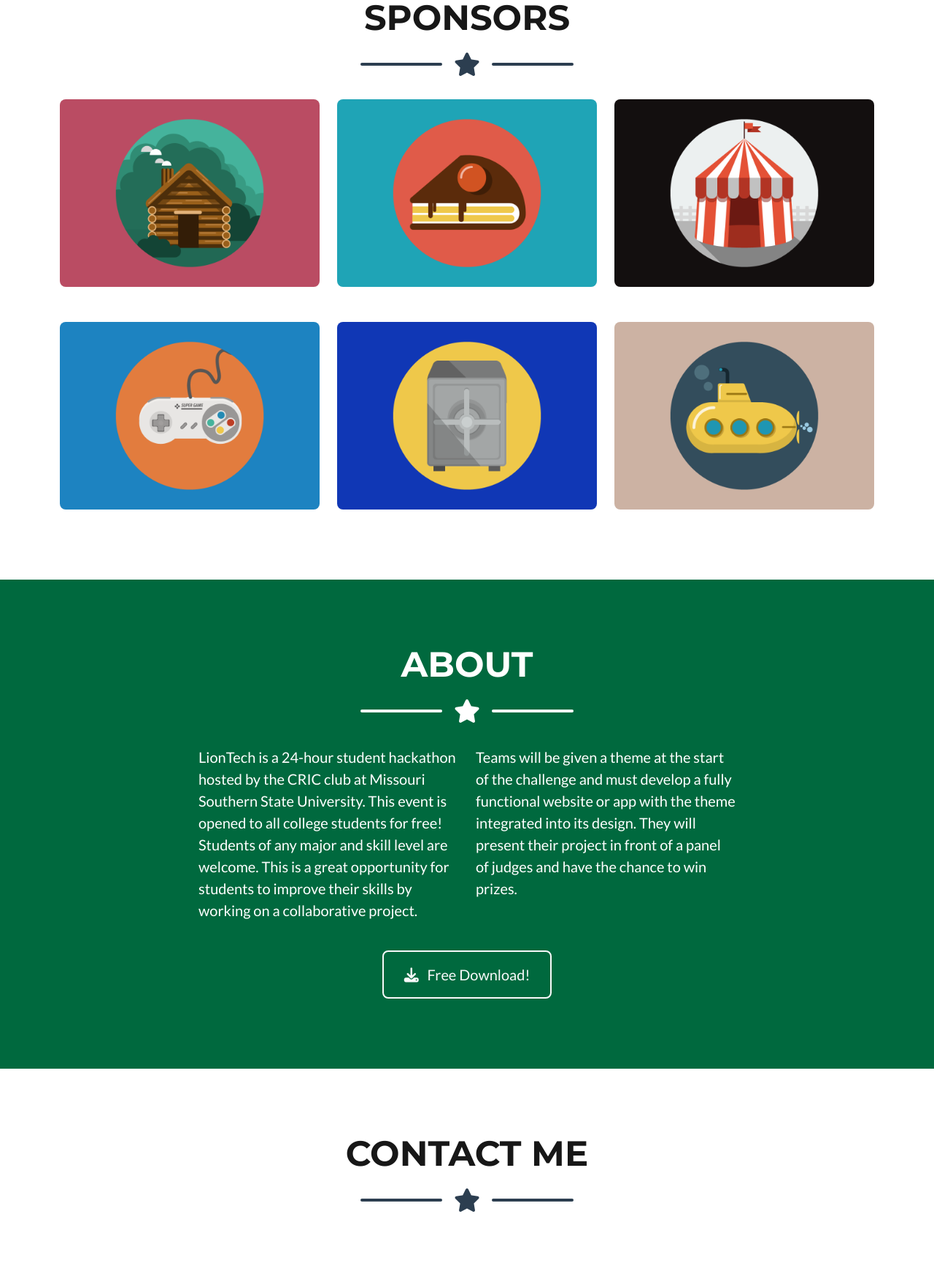
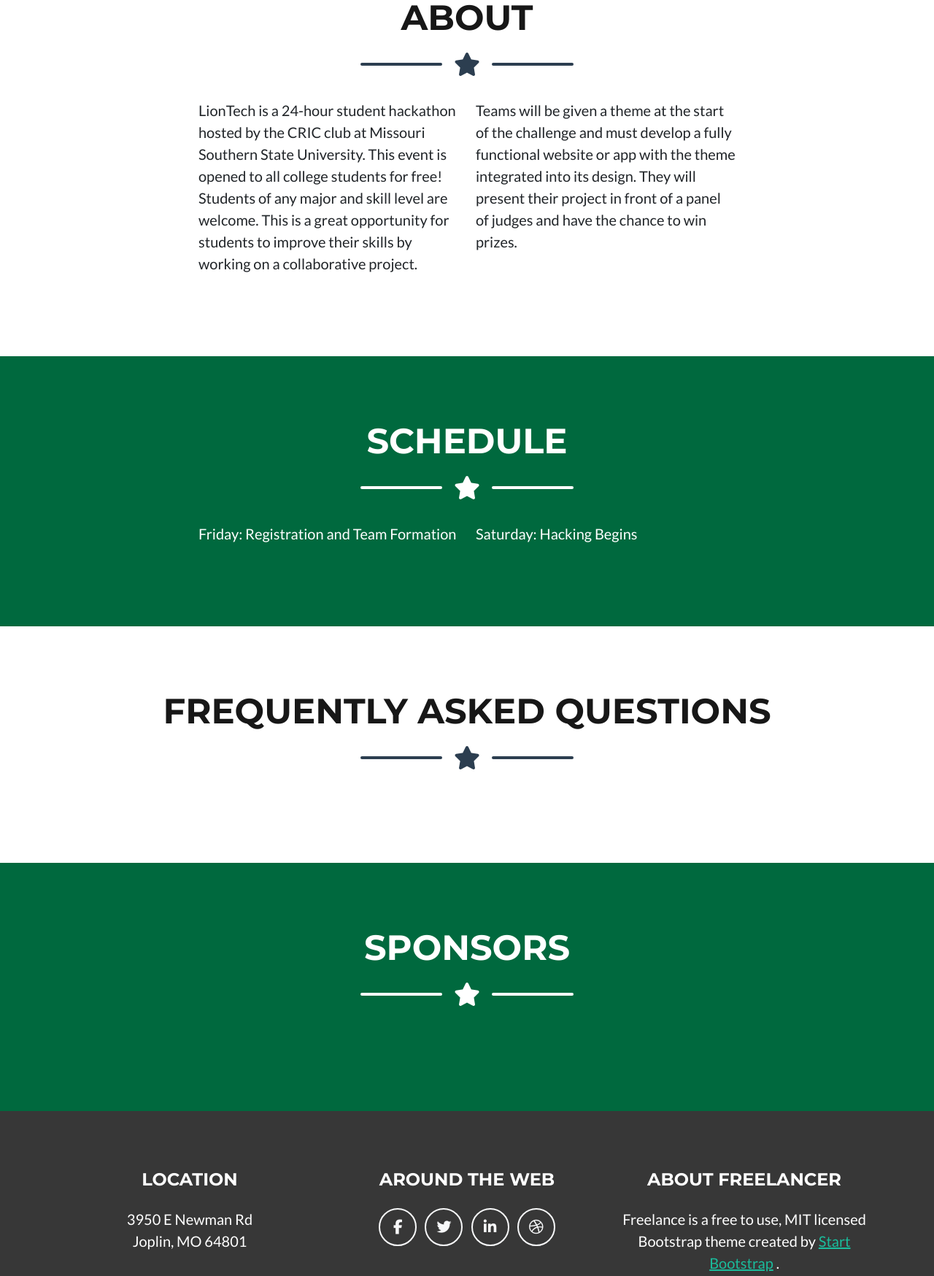
Before and after one commit to EdwardEmanuelIII/Hackathon, a plain HTML site: page index-example.html in a window 1280 px wide. Shown: the part 896-2644 px from the top of the page at 73% size. Drawn offline with nearby package versions, Linux system fonts and the light colour scheme.

Commit message:
Sections

```diff
--- a/index-example.html
+++ b/index-example.html
@@ -52,18 +52,21 @@
         <div class="collapse navbar-collapse" id="navbarResponsive">
           <ul class="navbar-nav ms-auto">
             <li class="nav-item mx-0 mx-lg-1">
-              <a class="nav-link py-3 px-0 px-lg-3 rounded" href="#portfolio"
-                >Portfolio</a
-              >
-            </li>
-            <li class="nav-item mx-0 mx-lg-1">
               <a class="nav-link py-3 px-0 px-lg-3 rounded" href="#about"
                 >About</a
               >
             </li>
             <li class="nav-item mx-0 mx-lg-1">
-              <a class="nav-link py-3 px-0 px-lg-3 rounded" href="#contact"
-                >Contact</a
+              <a class="nav-link py-3 px-0 px-lg-3 rounded" href="#schedule"
+                >Schedule</a
+              >
+            </li>
+            <li class="nav-item mx-0 mx-lg-1">
+              <a class="nav-link py-3 px-0 px-lg-3 rounded" href="#faq">FAQ</a>
+            </li>
+            <li class="nav-item mx-0 mx-lg-1">
+              <a class="nav-link py-3 px-0 px-lg-3 rounded" href="#sponsors"
+                >Sponsors</a
               >
             </li>
           </ul>
@@ -92,19 +95,19 @@
         <!-- Masthead Subheading-->
         <p class="masthead-subheading font-weight-light mb-0">
           Missouri Southern State University
-          <br>
+          <br />
           CRIC Club
         </p>
       </div>
     </header>
-    <!-- Portfolio Section-->
-    <section class="page-section portfolio" id="portfolio">
+    <!-- About Section-->
+    <section class="page-section portfolio" id="about">
       <div class="container">
-        <!-- Portfolio Section Heading-->
+        <!-- About Section Heading-->
         <h2
           class="page-section-heading text-center text-uppercase text-secondary mb-0"
         >
-          Sponsors
+          About
         </h2>
         <!-- Icon Divider-->
         <div class="divider-custom">
@@ -112,155 +115,34 @@
           <div class="divider-custom-icon"><i class="fas fa-star"></i></div>
           <div class="divider-custom-line"></div>
         </div>
-        <!-- Portfolio Grid Items-->
-        <div class="row justify-content-center">
-          <!-- Portfolio Item 1-->
-          <div class="col-md-6 col-lg-4 mb-5">
-            <div
-              class="portfolio-item mx-auto"
-              data-bs-toggle="modal"
-              data-bs-target="#portfolioModal1"
-            >
-              <div
-                class="portfolio-item-caption d-flex align-items-center justify-content-center h-100 w-100"
-              >
-                <div
-                  class="portfolio-item-caption-content text-center text-white"
-                >
-                  <i class="fas fa-plus fa-3x"></i>
-                </div>
-              </div>
-              <img
-                class="img-fluid"
-                src="assets/img/portfolio/cabin.png"
-                alt="..."
-              />
-            </div>
+        <div class="row">
+          <div class="col-lg-4 ms-auto">
+            <p class="lead">
+              LionTech is a 24-hour student hackathon hosted by the CRIC club at
+              Missouri Southern State University. This event is opened to all
+              college students for free! Students of any major and skill level
+              are welcome. This is a great opportunity for students to improve
+              their skills by working on a collaborative project.
+            </p>
           </div>
-          <!-- Portfolio Item 2-->
-          <div class="col-md-6 col-lg-4 mb-5">
-            <div
-              class="portfolio-item mx-auto"
-              data-bs-toggle="modal"
-              data-bs-target="#portfolioModal2"
-            >
-              <div
-                class="portfolio-item-caption d-flex align-items-center justify-content-center h-100 w-100"
-              >
-                <div
-                  class="portfolio-item-caption-content text-center text-white"
-                >
-                  <i class="fas fa-plus fa-3x"></i>
-                </div>
-              </div>
-              <img
-                class="img-fluid"
-                src="assets/img/portfolio/cake.png"
-                alt="..."
-              />
-            </div>
-          </div>
-          <!-- Portfolio Item 3-->
-          <div class="col-md-6 col-lg-4 mb-5">
-            <div
-              class="portfolio-item mx-auto"
-              data-bs-toggle="modal"
-              data-bs-target="#portfolioModal3"
-            >
-              <div
-                class="portfolio-item-caption d-flex align-items-center justify-content-center h-100 w-100"
-              >
-                <div
-                  class="portfolio-item-caption-content text-center text-white"
-                >
-                  <i class="fas fa-plus fa-3x"></i>
-                </div>
-              </div>
-              <img
-                class="img-fluid"
-                src="assets/img/portfolio/circus.png"
-                alt="..."
-              />
-            </div>
-          </div>
-          <!-- Portfolio Item 4-->
-          <div class="col-md-6 col-lg-4 mb-5 mb-lg-0">
-            <div
-              class="portfolio-item mx-auto"
-              data-bs-toggle="modal"
-              data-bs-target="#portfolioModal4"
-            >
-              <div
-                class="portfolio-item-caption d-flex align-items-center justify-content-center h-100 w-100"
-              >
-                <div
-                  class="portfolio-item-caption-content text-center text-white"
-                >
-                  <i class="fas fa-plus fa-3x"></i>
-                </div>
-              </div>
-              <img
-                class="img-fluid"
-                src="assets/img/portfolio/game.png"
-                alt="..."
-              />
-            </div>
-          </div>
-          <!-- Portfolio Item 5-->
-          <div class="col-md-6 col-lg-4 mb-5 mb-md-0">
-            <div
-              class="portfolio-item mx-auto"
-              data-bs-toggle="modal"
-              data-bs-target="#portfolioModal5"
-            >
-              <div
-                class="portfolio-item-caption d-flex align-items-center justify-content-center h-100 w-100"
-              >
-                <div
-                  class="portfolio-item-caption-content text-center text-white"
-                >
-                  <i class="fas fa-plus fa-3x"></i>
-                </div>
-              </div>
-              <img
-                class="img-fluid"
-                src="assets/img/portfolio/safe.png"
-                alt="..."
-              />
-            </div>
-          </div>
-          <!-- Portfolio Item 6-->
-          <div class="col-md-6 col-lg-4">
-            <div
-              class="portfolio-item mx-auto"
-              data-bs-toggle="modal"
-              data-bs-target="#portfolioModal6"
-            >
-              <div
-                class="portfolio-item-caption d-flex align-items-center justify-content-center h-100 w-100"
-              >
-                <div
-                  class="portfolio-item-caption-content text-center text-white"
-                >
-                  <i class="fas fa-plus fa-3x"></i>
-                </div>
-              </div>
-              <img
-                class="img-fluid"
-                src="assets/img/portfolio/submarine.png"
-                alt="..."
-              />
-            </div>
+          <div class="col-lg-4 me-auto">
+            <p class="lead">
+              Teams will be given a theme at the start of the challenge and must
+              develop a fully functional website or app with the theme
+              integrated into its design. They will present their project in
+              front of a panel of judges and have the chance to win prizes.
+            </p>
           </div>
         </div>
+        <!-- Portfolio Grid Items-->
       </div>
     </section>
-    <!-- About Section-->
-    <section class="page-section bg-primary text-white mb-0" id="about">
+    <!-- Schedule Section-->
+    <section class="page-section bg-primary text-white mb-0" id="schedule">
       <div class="container">
-        <!-- About Section Heading-->
+        <!-- Schedule Section Heading-->
         <h2 class="page-section-heading text-center text-uppercase text-white">
-          About
+          Schedule
         </h2>
         <!-- Icon Divider-->
         <div class="divider-custom divider-light">
@@ -268,43 +150,25 @@
           <div class="divider-custom-icon"><i class="fas fa-star"></i></div>
           <div class="divider-custom-line"></div>
         </div>
-        <!-- About Section Content-->
+        <!-- Schedule Section Content-->
         <div class="row">
           <div class="col-lg-4 ms-auto">
-            <p class="lead">
-              LionTech is a 24-hour student hackathon hosted by the CRIC club at Missouri Southern State University.
-              This event is opened to all college students for free! Students of any major and skill level are welcome.
-              This is a great opportunity for students to improve their skills by working on a collaborative project.
-            </p>
+            <p class="lead">Friday: Registration and Team Formation</p>
           </div>
           <div class="col-lg-4 me-auto">
-            <p class="lead">
-              Teams will be given a theme at the start of the challenge and must develop a fully functional
-              website or app with the theme integrated into its design. They will present their project
-              in front of a panel of judges and have the chance to win prizes.
-            </p>
+            <p class="lead">Saturday: Hacking Begins</p>
           </div>
-        </div>
-        <!-- About Section Button-->
-        <div class="text-center mt-4">
-          <a
-            class="btn btn-xl btn-outline-light"
-            href="https://startbootstrap.com/theme/freelancer/"
-          >
-            <i class="fas fa-download me-2"></i>
-            Free Download!
-          </a>
         </div>
       </div>
     </section>
-    <!-- Contact Section-->
-    <section class="page-section" id="contact">
+    <!-- FAQ Section-->
+    <section class="page-section" id="faq">
       <div class="container">
-        <!-- Contact Section Heading-->
+        <!-- FAQ Section Heading-->
         <h2
           class="page-section-heading text-center text-uppercase text-secondary mb-0"
         >
-          Contact Me
+          Frequently Asked Questions
         </h2>
         <!-- Icon Divider-->
         <div class="divider-custom">
@@ -312,10 +176,34 @@
           <div class="divider-custom-icon"><i class="fas fa-star"></i></div>
           <div class="divider-custom-line"></div>
         </div>
-        <!-- Contact Section Form-->
+        <!-- FAQ Section Form-->
         <div class="row justify-content-center">
           <div class="col-lg-8 col-xl-7">
             <!-- FORM WAS HERE -->
+          </div>
+        </div>
+      </div>
+    </section>
+    <!-- Sponsors Section-->
+    <section class="page-section bg-primary text-white mb-0" id="sponsors">
+      <div class="container">
+        <!-- Sponsors Section Heading-->
+        <h2 class="page-section-heading text-center text-uppercase text-white">
+          Sponsors
+        </h2>
+        <!-- Icon Divider-->
+        <div class="divider-custom divider-light">
+          <div class="divider-custom-line"></div>
+          <div class="divider-custom-icon"><i class="fas fa-star"></i></div>
+          <div class="divider-custom-line"></div>
+        </div>
+        <!-- Sponsors Section Content-->
+        <div class="row">
+          <div class="col-lg-4 ms-auto">
+            <p class="lead"></p>
+          </div>
+          <div class="col-lg-4 me-auto">
+            <p class="lead"></p>
           </div>
         </div>
       </div>
```
